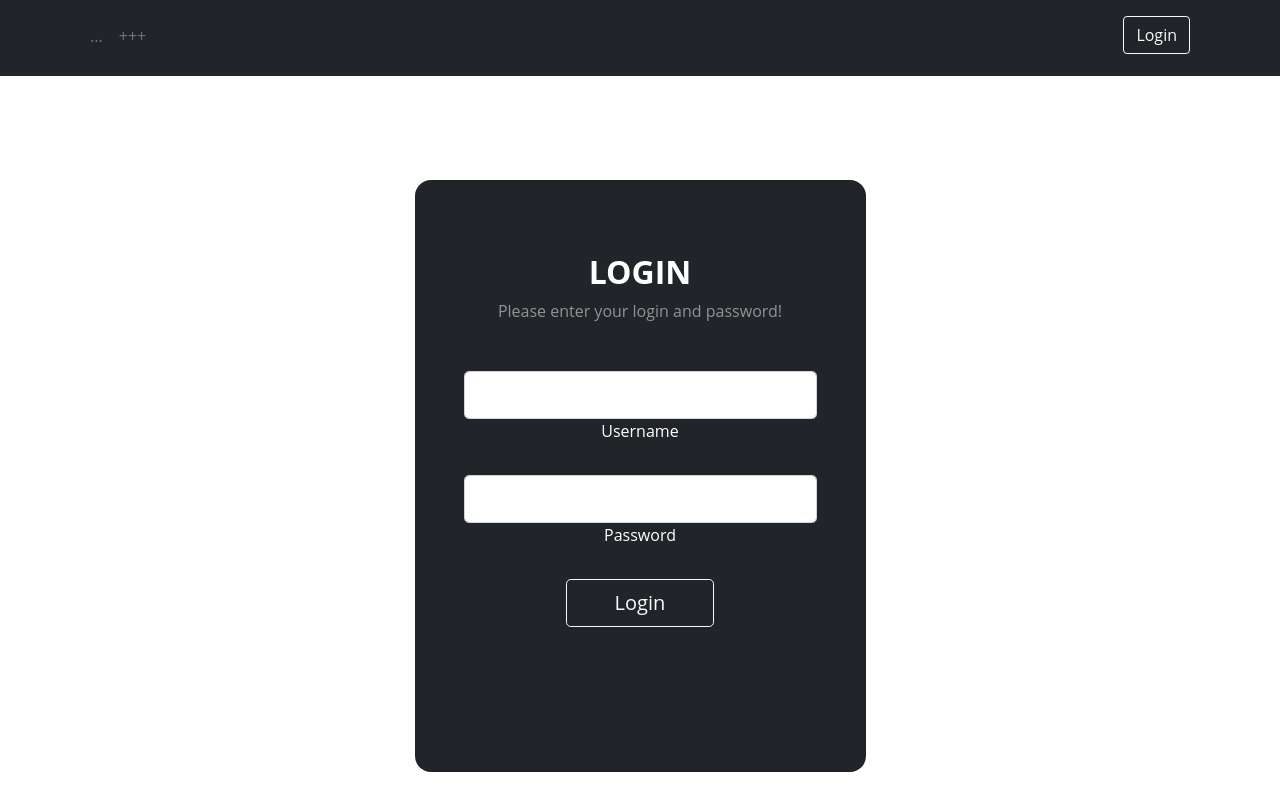
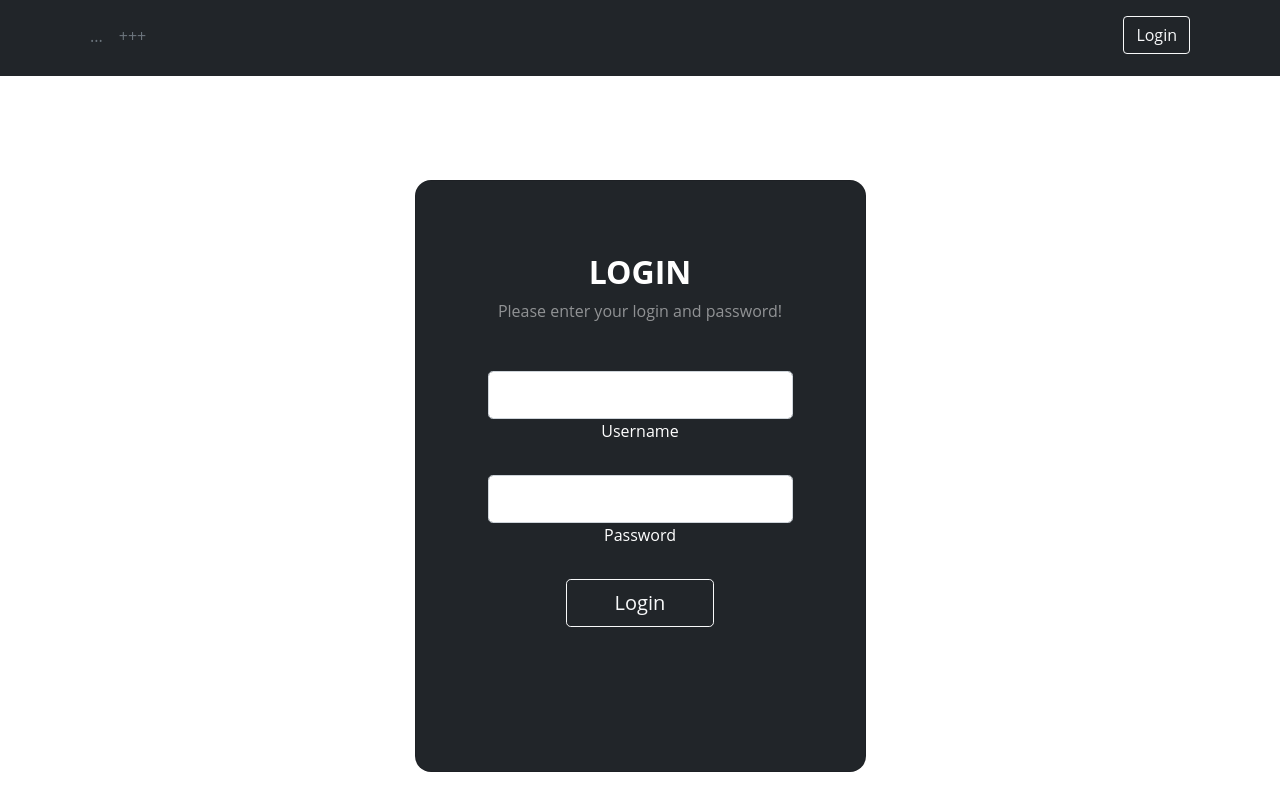
Before and after one commit to hanss2006/gcash, a React (Create React App) app in the folder front/: page /login in a window 1280 px wide. Shown: the top 810 px of the page. Built offline with nearby package versions, Linux system fonts and the light colour scheme.

Commit message:
Initial commit

```diff
--- a/front/src/components/DataTable/Header/index.js
+++ b/front/src/components/DataTable/Header/index.js
@@ -17,8 +17,9 @@ const Header = ({ headers, onSorting }) => {
     return (
         <thead>
             <tr>
-                {headers.map(({ name, field, sortable }) => (
+                {headers.map(({ name, field, sortable }, index) => (
                     <th
+                        className={`${index !== 0 ? "right-th" : ""}`}
                         key={name}
                         onClick={() =>
                             sortable ? onSortingChange(field) : null
--- /dev/null
+++ b/front/src/components/Transaction/index.css
@@ -0,0 +1,4 @@
+.form-outline {
+    padding-left: 1.5rem !important;
+    padding-right: 1.5rem !important;
+}
--- a/front/src/components/Transaction/index.js
+++ b/front/src/components/Transaction/index.js
@@ -1,8 +1,8 @@
-import React, {useEffect, useState} from "react";
+import React, {useState} from "react";
 import {useNavigate, useParams} from 'react-router-dom';
-import {Button, Form} from "react-bootstrap";
 import axios from "axios";
 import {connect} from "react-redux";
+import "./index.css";
 
 const Transaction = ({currentTransaction}) => {
     const {transactionGuid} = useParams();
@@ -11,22 +11,13 @@ const Transaction = ({currentTransaction}) => {
     const updateFormValue = (formValues) => {
         setInputs((inputObj) => ({...inputObj, [formValues.target.name]: formValues.target.value}));
     }
-
-
-    /*
-    const [currentAccountGuid, setCurrentAccountGuid] = useState('');
-    const [accountGuid, setAccountGuid] = useState('');
-    const [postDate, setPostDate] = useState('');
-    const [description, setDescription] = useState(false);
-    const [value, setValue] = useState(false);
-    */
-
     let url = `/transaction/`;
 
     const updateAPIData = (e) => {
         e.preventDefault();
         axios.put(url, inputs).then(() => {
-            navigate(`/transaction/account/${inputs.currentAccountGuid}`);
+            //navigate(`../transaction/account/${inputs.currentAccountGuid}`);
+            navigate(`../`);
         })
     }
     return (
--- a/front/src/components/TransactionList/index.css
+++ b/front/src/components/TransactionList/index.css
@@ -1,6 +1,14 @@
 th {
     text-align: left;
 }
+td {
+    text-align: right;
+}
+
+.right-th {
+    text-align: right;
+}
+
 a:link {
     color:black;
     background-color: transparent;
```
